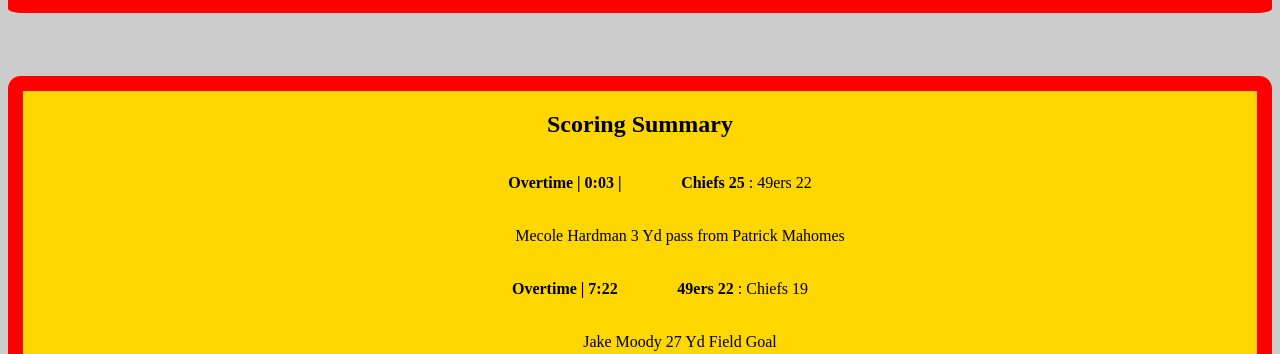
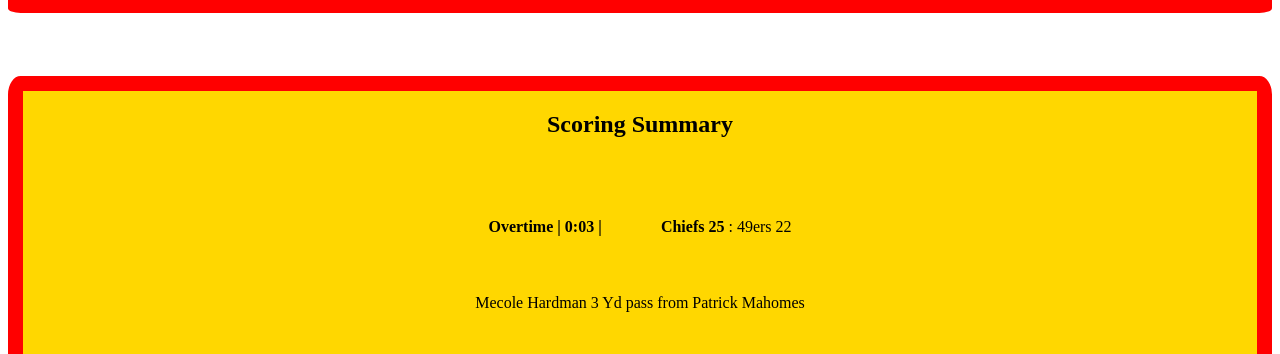
Before and after one commit to kashfifahim/Tribute-Page-FCC, a plain HTML site: page index.html in a window 1280 px wide. Shown: the part 528-882 px from the top of the page. Drawn offline with Linux system fonts and the light colour scheme.

Commit message:
last update

```diff
--- a/styles.css
+++ b/styles.css
@@ -1,9 +1,5 @@
 * {
     box-sizing: border-box;
-}
-
-body {
-    background-color: #CCC;
 }
 
 h1, #hero-description {
@@ -34,6 +30,7 @@ h1, #hero-description {
 
 ul {
     text-decoration: none;
+    padding: 2%;
 }
 
 #headline {
```
